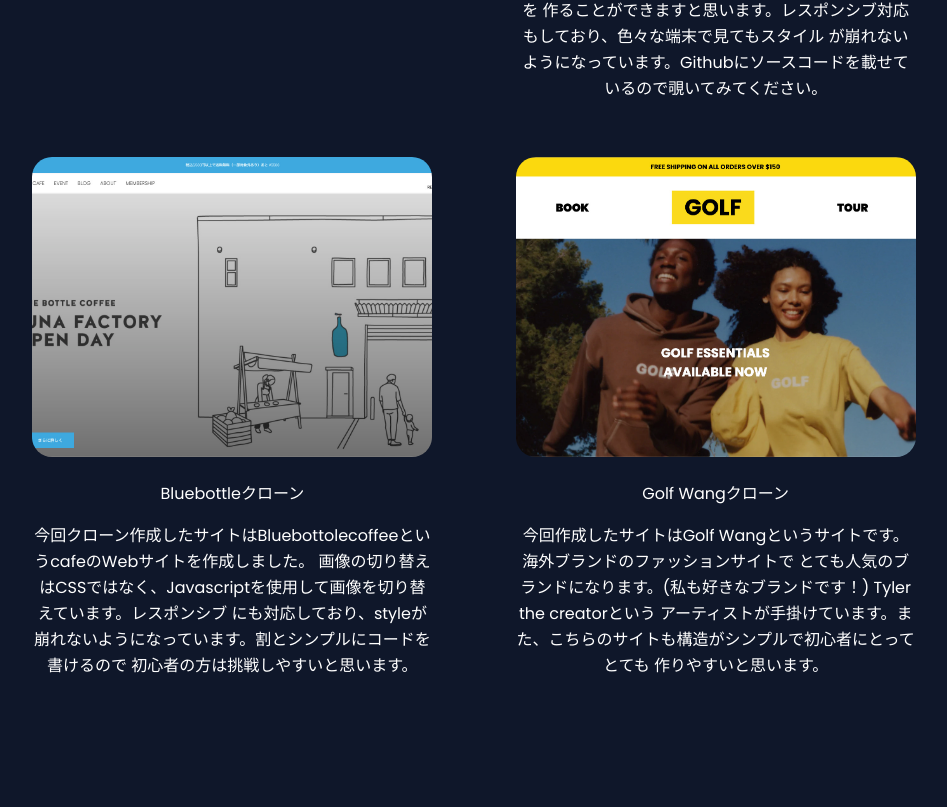
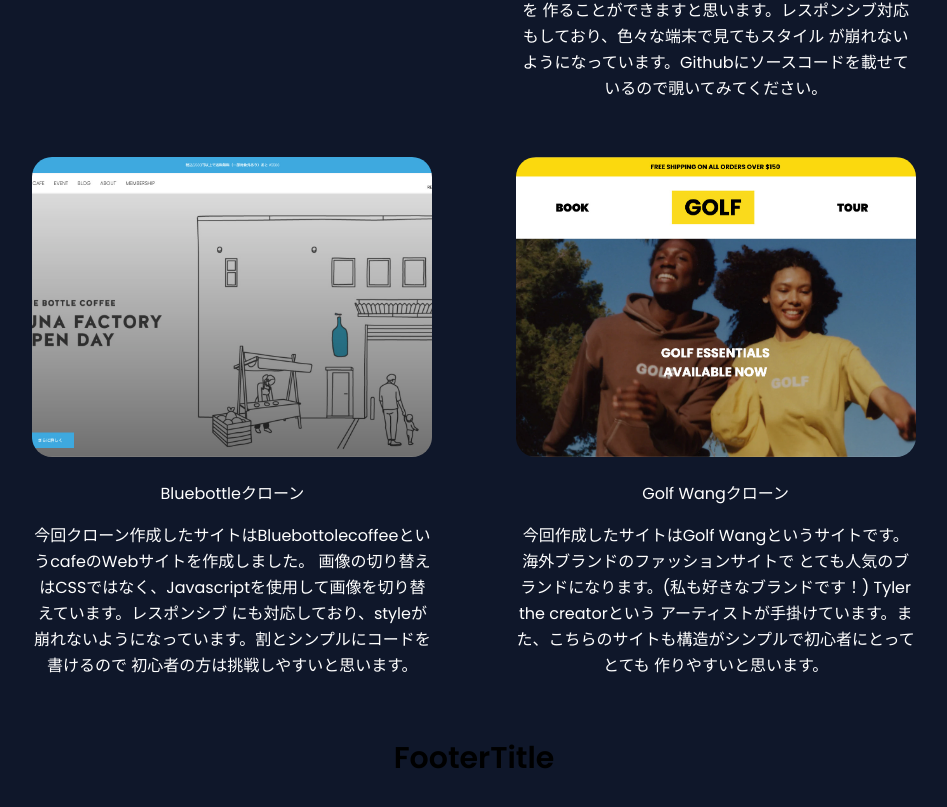
Before and after one commit to Ydayo/next-microcms, a Next.js app: page / in a window 1280 px wide. Shown: the part 1339-2146 px from the top of the page, without its empty margins (166-1113 px from the left). Before the commit the page ends 2048 px from the top, so only its background shows below. Built offline with nearby package versions, Linux system fonts and the light colour scheme.

Commit message:
ref: div配置かえ

```diff
--- a/src/app/page.tsx
+++ b/src/app/page.tsx
@@ -1,19 +1,18 @@
-import Header from "@/components/header/Header";
-import { Portfolio } from "@/components/ui/portfolio/Portfolio";
-import Skill from "@/components/ui/skill/Skill";
+import Footer from "@/components/Footer/Footer";
+import Header from "@/components/Header/Header";
+import { Portfolio } from "@/components/ui/Portfolio/Portfolio";
+import Skill from "@/components/ui/Skill/Skill";
 import styles from "@/styles/page.module.css";
 
 export default function Home() {
   return (
     <>
+      <Header />
       <div className={styles.container}>
-        <Header />
-        <div className={styles.main}>
-          <Skill />
-          <Portfolio />
-        </div>
-        {/* <Footer /> */}
+        <Skill />
+        <Portfolio />
       </div>
+      <Footer />
     </>
   );
 }
```
